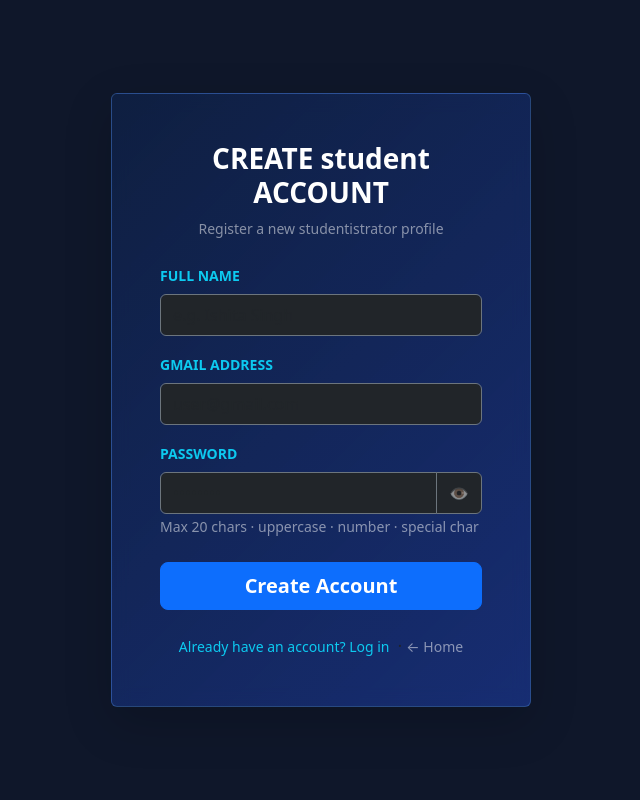
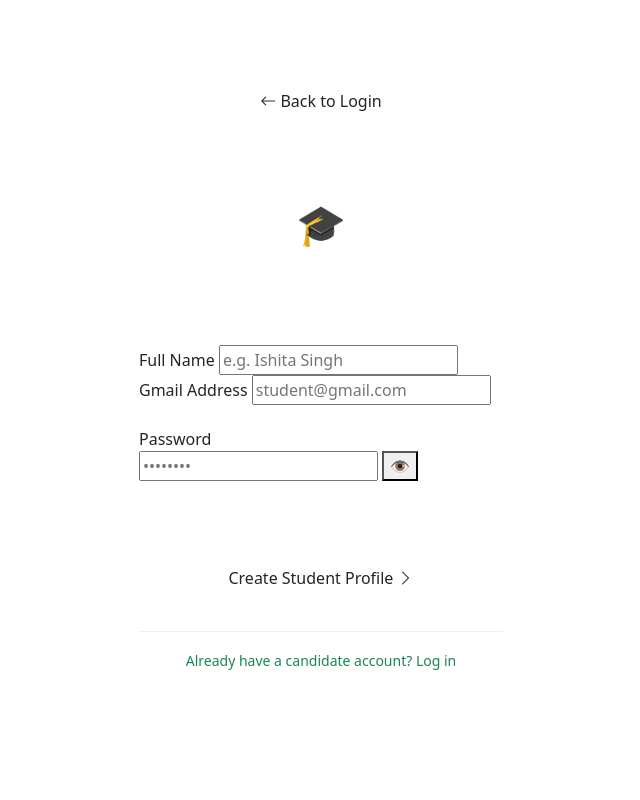
Before and after one commit to Jaskiratkaur912/ExamGuard-AI, a Flask app: page /student-signup in a window 1280 px wide. Shown: the whole page, without its empty margins (319-959 px from the left). Run offline with Flask 3, Linux system fonts and the light colour scheme.

Commit message:
Update student_signup.html

```diff
--- a/templates/student_signup.html
+++ b/templates/student_signup.html
@@ -1,41 +1,75 @@
-<!doctype html>
-<html lang="en">
-<head>
-  <meta charset="utf-8"><meta name="viewport" content="width=device-width, initial-scale=1">
-  <title>student Sign Up</title>
-  <link href="https://cdn.jsdelivr.net/npm/bootstrap@5.3.8/dist/css/bootstrap.min.css" rel="stylesheet">
+{% extends "base.html" %}
+
+{% block title %}Student Sign Up | ExamGuard-AI{% endblock %}
+
+{% block head %}
 <style>
-    body{background:#0f172a;}
-    .login-card{background:linear-gradient(135deg,rgba(15,32,67,.9),rgba(30,64,175,.55));backdrop-filter:blur(10px);border:1px solid rgba(96,165,250,.3)!important;}
+  .signup-container {
+    max-width: 460px;
+    width: 100%;
+  }
 </style>
-</head>
-<body class="text-white d-flex align-items-center justify-content-center vh-100">
-<div class="card login-card p-5 rounded shadow-lg" style="width:100%;max-width:420px;">
-  <h3 class="text-center mb-2 fw-bold" style="color:white">CREATE student ACCOUNT</h3>
-  <p class="text-center text-white-50 small mb-4">Register a new studentistrator profile</p>
-  {% if error %}<div class="alert alert-danger small py-2">⚠️ {{ error }}</div>{% endif %}
+{% endblock %}
+
+{% block content %}
+<div class="d-flex flex-column align-items-center justify-content-center vh-100 px-3">
+
+  <div class="mb-4 animate-fade-in">
+    <a href="/student-login" class="btn btn-secondary-custom py-2 px-4">
+      <i class="bi bi-arrow-left"></i> Back to Login
+    </a>
+  </div>
+
+  <div class="signup-container animate-fade-in">
+    <div class="glass-panel glass-panel-green-glow p-5">
+      <div class="text-center mb-4">
+        <div class="fs-1 mb-2">🎓</div>
+        <h3 class="fw-bold text-white tracking-tight mb-1">Create Student Account</h3>
+        <p class="text-white-50 small">Initialize a new student candidate profile</p>
+      </div>
+
+      {% if error %}
+      <div class="alert alert-danger bg-danger-subtle text-danger border-danger-subtle small py-2 mb-4 rounded-3" role="alert">
+        <i class="bi bi-exclamation-triangle-fill"></i> {{ error }}
+      </div>
+      {% endif %}
+
       <form method="POST" autocomplete="off">
-    <div class="mb-3">
-      <label class="form-label text-info small fw-bold text-uppercase">Full Name</label>
-      <input type="text" name="full_name" value="{{ full_name or '' }}" class="form-control bg-dark text-white border-secondary py-2" placeholder="e.g. Ishita Singh" required>
+        <!-- Full Name -->
+        <div class="form-group-custom">
+          <label class="form-label-custom" style="color: var(--accent-green) !important;">Full Name</label>
+          <input type="text" name="full_name" value="{{ full_name or '' }}" class="form-control-custom" placeholder="e.g. Ishita Singh" required>
         </div>
-    <div class="mb-3">
-      <label class="form-label text-info small fw-bold text-uppercase">Gmail Address</label>
-      <input type="email" name="identity" value="{{ identity or '' }}" class="form-control bg-dark text-white border-secondary py-2" placeholder="user@gmail.com" required>
+
+        <!-- Gmail Address -->
+        <div class="form-group-custom">
+          <label class="form-label-custom" style="color: var(--accent-green) !important;">Gmail Address</label>
+          <input type="email" name="identity" value="{{ identity or '' }}" class="form-control-custom" placeholder="student@gmail.com" required>
+          <small class="text-white-50 mt-1 d-block" style="font-size: 0.75rem;">Only @gmail.com domains are supported</small>
         </div>
-    <div class="mb-4">
-      <label class="form-label text-info small fw-bold text-uppercase">Password</label>
-      <div class="input-group">
-        <input type="password" name="password" id="pw" class="form-control bg-dark text-white border-secondary py-2" placeholder="••••••••" required>
-        <button class="btn btn-outline-secondary bg-dark text-white-50" type="button" onclick="let i=document.getElementById('pw');i.type=i.type==='password'?'text':'password'">👁️</button>
+
+        <!-- Password -->
+        <div class="form-group-custom mb-4">
+          <label class="form-label-custom" style="color: var(--accent-green) !important;">Password</label>
+          <div class="input-group-custom">
+            <input type="password" name="password" id="pw" class="form-control-custom" placeholder="••••••••" required>
+            <button class="input-icon-btn" type="button" onclick="let i=document.getElementById('pw');i.type=i.type==='password'?'text':'password'">👁️</button>
           </div>
-      <small class="text-white-50">Max 20 chars · uppercase · number · special char</small>
+          <small class="text-white-50 mt-2 d-block" style="font-size: 0.75rem;">
+            Max 20 characters, must contain an uppercase letter, a number, and a special character.
+          </small>
         </div>
-    <button type="submit" class="btn btn-primary btn-lg w-100 fw-bold">Create Account</button>
+
+        <button type="submit" class="btn btn-success-custom w-100 py-3">
+          Create Student Profile <i class="bi bi-chevron-right"></i>
+        </button>
       </form>
-  <div class="text-center mt-4">
-    <a href="/student-login" class="text-info small text-decoration-none">Already have an account? Log in</a>
-    &nbsp;·&nbsp;<a href="/" class="text-white-50 small text-decoration-none">← Home</a>
+
+      <div class="text-center mt-4 pt-3 border-top border-secondary border-opacity-10">
+        <a href="/student-login" class="text-success small text-decoration-none">Already have a candidate account? Log in</a>
       </div>
     </div>
-</body></html>
+  </div>
+</div>
+{% block scripts %}{% endblock %}
+{% endblock %}
```
Lines whose indentation alone changed are shown as unchanged.
